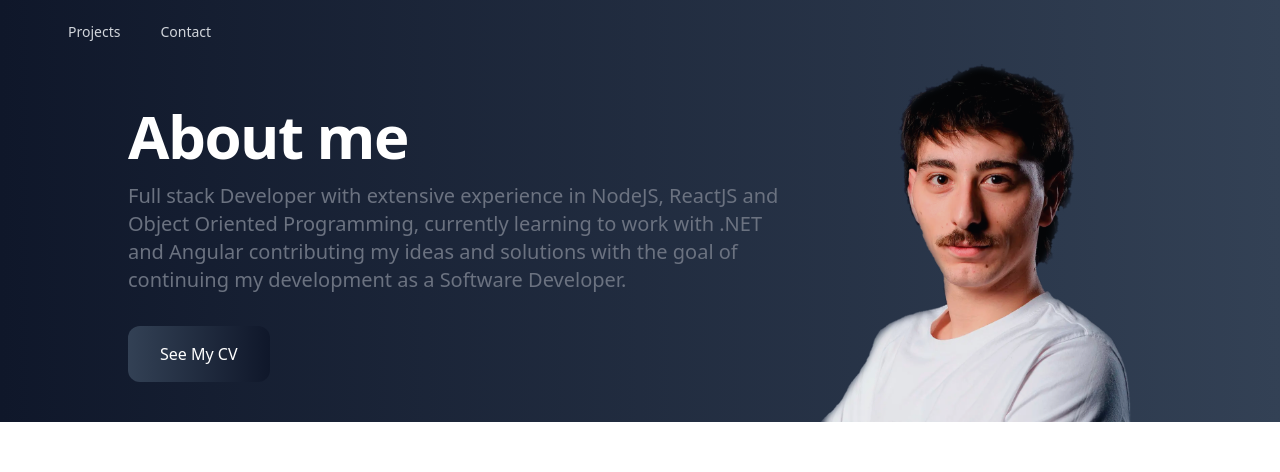
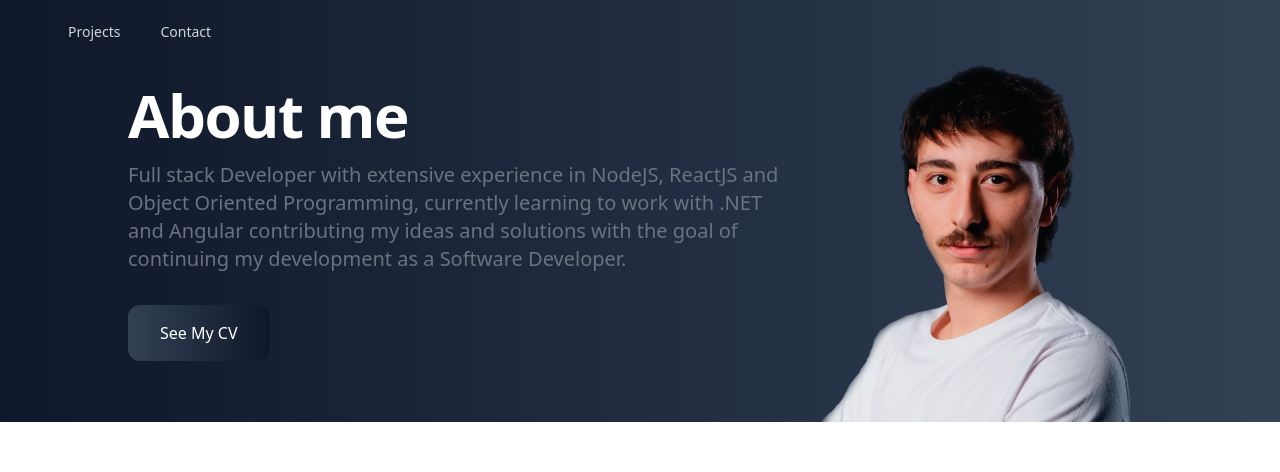
Before and after one commit to Juancapp/juancapp.github.io, a React (Vite) app: page / in a window 1280 px wide. Shown: the top 472 px of the page. Built offline with nearby package versions, Linux system fonts and the light colour scheme.

Commit message:
Update Presentation.tsx

```diff
--- a/src/Components/Presentation/Presentation.tsx
+++ b/src/Components/Presentation/Presentation.tsx
@@ -6,7 +6,7 @@ const Presentation = () => {
       className="bg-gradient-to-r from-slate-900 to-slate-700 relative mb-10 md:mb-0 w-full flex justify-between px-10 lg:px-32 gap-70 pb-10 lg:pb-0 items-end"
       id="presentation"
     >
-      <div>
+      <div class="self-center">
         <h1 className="text-white mb-4 text-4xl font-extrabold tracking-tight leading-none md:text-5xl xl:text-6xl dark:text-white">
           About me
         </h1>
```
